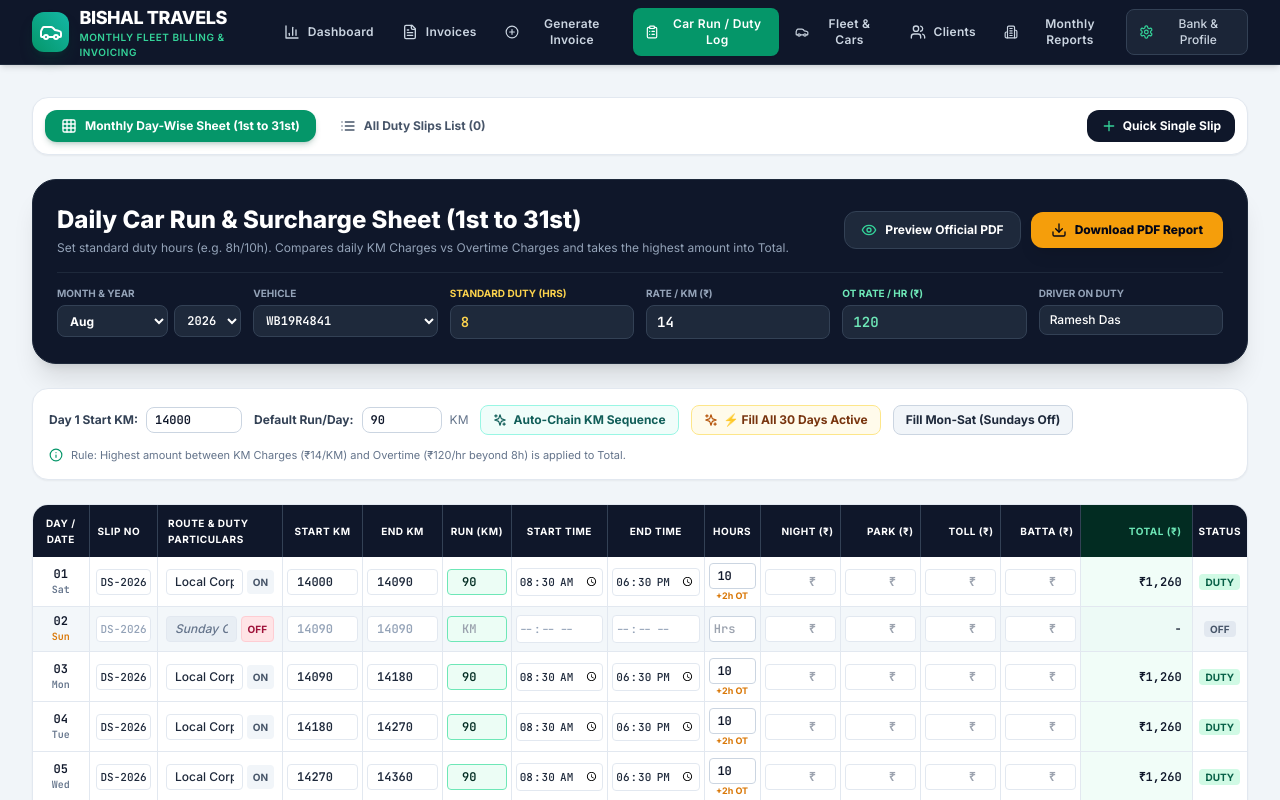
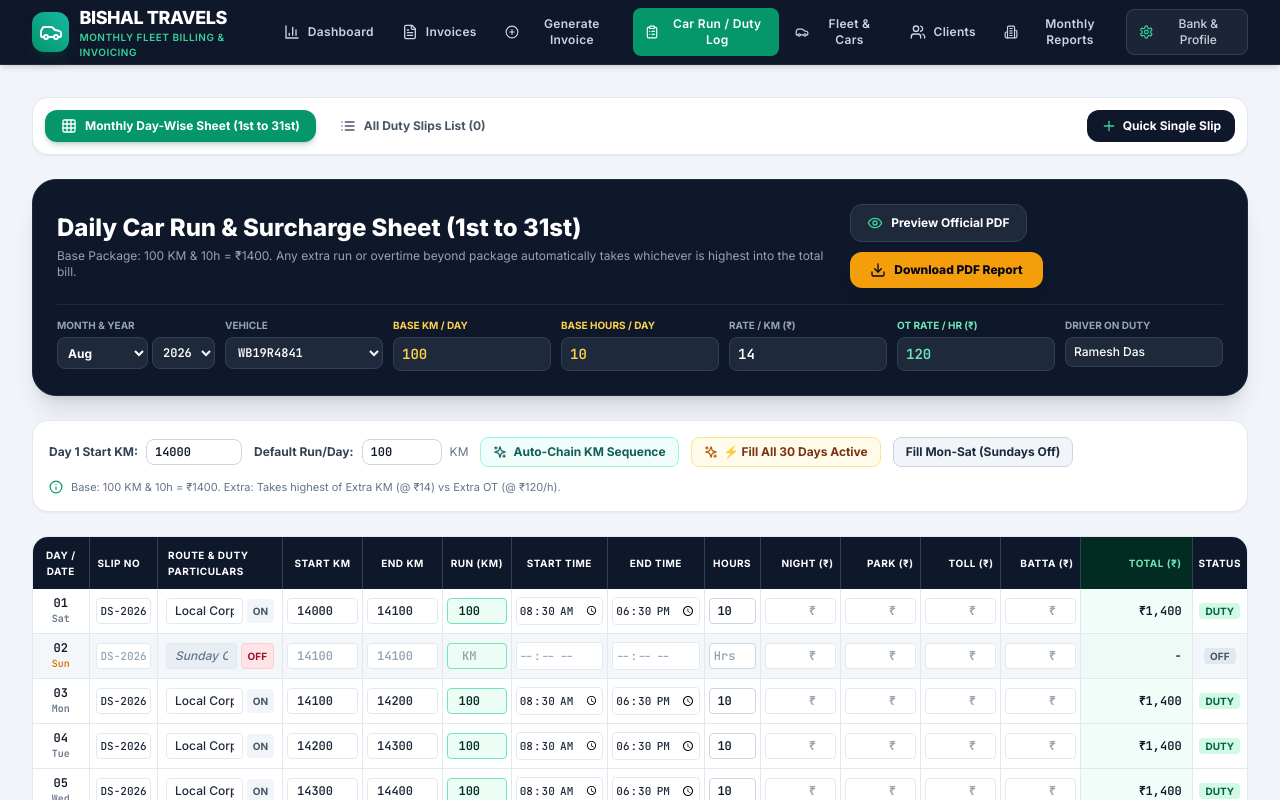
Before and after one commit to Rahulrock-1/bishal-travels, a React (Vite) app: page / in a window 1280 px wide. Both pictures are taken after a click on the button "Log Daily Car Run / Duty Slip". Shown: the top 800 px of the page. Built offline with nearby package versions, Linux system fonts and the light colour scheme.

Commit message:
feat: implement Base Package (Default KM & Hours) with highest extra rule (Extra KM vs Extra OT)

```diff
--- a/src/components/dutyslips/MonthlyLogSheetEditor.tsx
+++ b/src/components/dutyslips/MonthlyLogSheetEditor.tsx
@@ -73,15 +73,16 @@ export const MonthlyLogSheetEditor: React.FC<{ onClose?: () => void }> = ({ onCl
   const [selectedClientId, setSelectedClientId] = useState<string>(clients[0]?.id || '');
   const [driverName, setDriverName] = useState<string>(vehicles[0]?.driverName || '');
 
-  // Pricing & Standard Duty Time configuration
+  // Base Contract Package Configuration (e.g. 100 KM & 10 Hours @ ₹18/KM, OT ₹90/hr)
   const currentVeh = vehicles.find(v => v.id === selectedVehicleId) || vehicles[0];
-  const [defaultDutyHours, setDefaultDutyHours] = useState<number>(8); // Editable standard duty hours (e.g. 8h, 10h, 12h)
-  const [ratePerKm, setRatePerKm] = useState<number>(currentVeh?.ratePerKm || 14);
-  const [overtimeRatePerHour, setOvertimeRatePerHour] = useState<number>(currentVeh?.ratePerHour || 100);
+  const [defaultBaseKm, setDefaultBaseKm] = useState<number>(100); // Default daily base package KM (e.g. 100 KM)
+  const [defaultDutyHours, setDefaultDutyHours] = useState<number>(10); // Default daily base package Hours (e.g. 10 Hours)
+  const [ratePerKm, setRatePerKm] = useState<number>(currentVeh?.ratePerKm || 18);
+  const [overtimeRatePerHour, setOvertimeRatePerHour] = useState<number>(currentVeh?.ratePerHour || 90);
 
   // Starting base odometer for Day 1
   const [initialStartKm, setInitialStartKm] = useState<number>(14000);
-  const [dailyAvgKm, setDailyAvgKm] = useState<number>(90);
+  const [dailyAvgKm, setDailyAvgKm] = useState<number>(100);
   const [saveSuccessMsg, setSaveSuccessMsg] = useState<string | null>(null);
   const [isPreviewOpen, setIsPreviewOpen] = useState<boolean>(false);
   const [isDownloadingPdf, setIsDownloadingPdf] = useState<boolean>(false);
@@ -93,12 +94,13 @@ export const MonthlyLogSheetEditor: React.FC<{ onClose?: () => void }> = ({ onCl
     const veh = vehicles.find(v => v.id === selectedVehicleId);
     if (veh) {
       setDriverName(veh.driverName || '');
-      setRatePerKm(veh.ratePerKm || 14);
-      setOvertimeRatePerHour(veh.ratePerHour || 100);
+      setRatePerKm(veh.ratePerKm || 18);
+      setOvertimeRatePerHour(veh.ratePerHour || 90);
     }
   }, [selectedVehicleId, vehicles]);
 
-  // Compute row total amount (Takes HIGHEST amount between KM Charges vs Overtime Charges + Surcharges)
+  // Compute row total amount:
+  // Base Package (Default KM * Rate/KM) + Highest Extra Charge (Extra KM vs Extra Hours beyond defaults) + Surcharges
   const computeRowTotal = (
     km: number,
     totalHrs: number,
@@ -108,13 +110,30 @@ export const MonthlyLogSheetEditor: React.FC<{ onClose?: () => void }> = ({ onCl
     batta: number,
     kmRate: number,
     otRate: number,
-    baseDutyHrs: number
+    baseDutyHrs: number,
+    baseDutyKm: number
   ) => {
-    const kmCost = (km || 0) * kmRate;
+    // If no work was done (0 KM and 0 Hrs), return only surcharges if any
+    if ((km || 0) === 0 && (totalHrs || 0) === 0) {
+      return (night || 0) + (parking || 0) + (toll || 0) + (batta || 0);
+    }
+
+    // 1. Daily Base Package (e.g. 100 KM * ₹18 = ₹1800)
+    const basePackageAmount = baseDutyKm * kmRate;
+
+    // 2. Extra KM beyond base package (e.g. 200 KM - 100 KM = 100 KM extra * ₹18 = ₹1800)
+    const extraKm = Math.max(0, (km || 0) - baseDutyKm);
+    const extraKmCost = extraKm * kmRate;
+
+    // 3. Extra Hours beyond base duty (e.g. 12h - 10h = 2h extra * ₹90 = ₹180)
     const extraHrs = Math.max(0, (totalHrs || 0) - baseDutyHrs);
-    const otCost = extraHrs * otRate;
-    const higherDutyCharge = Math.max(kmCost, otCost);
-    return higherDutyCharge + (night || 0) + (parking || 0) + (toll || 0) + (batta || 0);
+    const extraHourCost = extraHrs * otRate;
+
+    // 4. Take whichever extra charge is HIGHEST after default hours and KM
+    const highestExtraCost = Math.max(extraKmCost, extraHourCost);
+
+    // 5. Total Daily Amount
+    return basePackageAmount + highestExtraCost + (night || 0) + (parking || 0) + (toll || 0) + (batta || 0);
   };
 
   // Generate rows for all days in the selected month & year
@@ -152,7 +171,8 @@ export const MonthlyLogSheetEditor: React.FC<{ onClose?: () => void }> = ({ onCl
           existing.driverBatta,
           ratePerKm,
           overtimeRatePerHour,
-          defaultDutyHours
+          defaultDutyHours,
+          defaultBaseKm
         );
 
         generatedRows.push({
@@ -205,7 +225,8 @@ export const MonthlyLogSheetEditor: React.FC<{ onClose?: () => void }> = ({ onCl
           0,
           ratePerKm,
           overtimeRatePerHour,
-          defaultDutyHours
+          defaultDutyHours,
+          defaultBaseKm
         );
 
         generatedRows.push({
@@ -237,7 +258,7 @@ export const MonthlyLogSheetEditor: React.FC<{ onClose?: () => void }> = ({ onCl
     setRows(generatedRows);
   }, [selectedYear, selectedMonth, selectedVehicleId]);
 
-  // Recalculate row totals if user changes ratePerKm, overtimeRatePerHour, or defaultDutyHours
+  // Recalculate row totals if user changes ratePerKm, overtimeRatePerHour, defaultDutyHours, or defaultBaseKm
   useEffect(() => {
     setRows(prev => prev.map(row => {
       if (row.isOffDay) return row;
@@ -252,7 +273,8 @@ export const MonthlyLogSheetEditor: React.FC<{ onClose?: () => void }> = ({ onCl
         row.driverBatta,
         ratePerKm,
         overtimeRatePerHour,
-        defaultDutyHours
+        defaultDutyHours,
+        defaultBaseKm
       );
       return {
         ...row,
@@ -261,7 +283,7 @@ export const MonthlyLogSheetEditor: React.FC<{ onClose?: () => void }> = ({ onCl
         dayTotalAmount: total
       };
     }));
-  }, [ratePerKm, overtimeRatePerHour, defaultDutyHours]);
+  }, [ratePerKm, overtimeRatePerHour, defaultDutyHours, defaultBaseKm]);
 
   // Handle single row cell update
   const handleRowChange = (index: number, field: keyof DailyRowData, val: any) => {
@@ -302,7 +324,7 @@ export const MonthlyLogSheetEditor: React.FC<{ onClose?: () => void }> = ({ onCl
         row.overtimeCharges = row.extraHours * overtimeRatePerHour;
       }
 
-      // Re-calculate day total (Overtime automatically included!)
+      // Re-calculate day total using the base package + highest extra rule!
       row.dayTotalAmount = row.isOffDay ? 0 : computeRowTotal(
         row.totalKm,
         row.totalHours,
@@ -312,7 +334,8 @@ export const MonthlyLogSheetEditor: React.FC<{ onClose?: () => void }> = ({ onCl
         Number(row.driverBatta) || 0,
         ratePerKm,
         overtimeRatePerHour,
-        defaultDutyHours
+        defaultDutyHours,
+        defaultBaseKm
       );
 
       copy[index] = row;
@@ -353,7 +376,8 @@ export const MonthlyLogSheetEditor: React.FC<{ onClose?: () => void }> = ({ onCl
           row.driverBatta,
           ratePerKm,
           overtimeRatePerHour,
-          defaultDutyHours
+          defaultDutyHours,
+          defaultBaseKm
         );
 
         return {
@@ -399,7 +423,8 @@ export const MonthlyLogSheetEditor: React.FC<{ onClose?: () => void }> = ({ onCl
           0,
           ratePerKm,
           overtimeRatePerHour,
-          defaultDutyHours
+          defaultDutyHours,
+          defaultBaseKm
         );
 
         return {
@@ -439,7 +464,8 @@ export const MonthlyLogSheetEditor: React.FC<{ onClose?: () => void }> = ({ onCl
         0,
         ratePerKm,
         overtimeRatePerHour,
-        defaultDutyHours
+        defaultDutyHours,
+        defaultBaseKm
       );
 
       copy[index] = {
@@ -542,7 +568,7 @@ export const MonthlyLogSheetEditor: React.FC<{ onClose?: () => void }> = ({ onCl
               Daily Car Run & Surcharge Sheet (1st to 31st)
             </h2>
             <p className="text-xs text-slate-400 mt-1">
-              Set standard duty hours (e.g. 8h/10h). Compares daily KM Charges vs Overtime Charges and takes the highest amount into Total.
+              Base Package: {defaultBaseKm} KM & {defaultDutyHours}h = ₹{defaultBaseKm * ratePerKm}. Any extra run or overtime beyond package automatically takes whichever is highest into the total bill.
             </p>
           </div>
 
@@ -567,16 +593,16 @@ export const MonthlyLogSheetEditor: React.FC<{ onClose?: () => void }> = ({ onCl
         </div>
 
         {/* Selection & Rate Settings Bar */}
-        <div className="grid grid-cols-1 sm:grid-cols-6 gap-3 pt-3 border-t border-slate-800 text-xs">
+        <div className="grid grid-cols-2 sm:grid-cols-7 gap-2.5 pt-3 border-t border-slate-800 text-xs">
           <div>
             <label className="block text-[10px] uppercase font-bold text-slate-400 mb-1">
               Month & Year
             </label>
-            <div className="flex gap-1.5">
+            <div className="flex gap-1">
               <select
                 value={selectedMonth}
                 onChange={e => setSelectedMonth(Number(e.target.value))}
-                className="w-full px-2 py-1.5 bg-slate-800 text-white border border-slate-700 rounded-lg font-bold text-xs"
+                className="w-full px-1.5 py-1.5 bg-slate-800 text-white border border-slate-700 rounded-lg font-bold text-xs"
               >
                 {Array.from({ length: 12 }).map((_, i) => (
                   <option key={i} value={i}>
@@ -588,7 +614,7 @@ export const MonthlyLogSheetEditor: React.FC<{ onClose?: () => void }> = ({ onCl
               <select
                 value={selectedYear}
                 onChange={e => setSelectedYear(Number(e.target.value))}
-                className="px-2 py-1.5 bg-slate-800 text-white border border-slate-700 rounded-lg font-mono font-bold text-xs"
+                className="px-1.5 py-1.5 bg-slate-800 text-white border border-slate-700 rounded-lg font-mono font-bold text-xs"
               >
                 <option value={2025}>2025</option>
                 <option value={2026}>2026</option>
@@ -616,14 +642,27 @@ export const MonthlyLogSheetEditor: React.FC<{ onClose?: () => void }> = ({ onCl
 
           <div>
             <label className="block text-[10px] uppercase font-bold text-amber-300 mb-1">
-              Standard Duty (Hrs)
+              Base KM / Day
+            </label>
+            <input
+              type="number"
+              value={defaultBaseKm}
+              onChange={e => setDefaultBaseKm(Number(e.target.value))}
+              className="w-full px-2 py-1.5 bg-slate-800 text-amber-300 border border-slate-700 rounded-lg font-mono font-black text-sm"
+              placeholder="e.g. 100"
+            />
+          </div>
+
+          <div>
+            <label className="block text-[10px] uppercase font-bold text-amber-300 mb-1">
+              Base Hours / Day
             </label>
             <input
               type="number"
               value={defaultDutyHours}
               onChange={e => setDefaultDutyHours(Number(e.target.value))}
-              className="w-full px-2.5 py-1.5 bg-slate-800 text-amber-300 border border-slate-700 rounded-lg font-mono font-black text-sm"
-              placeholder="e.g. 8"
+              className="w-full px-2 py-1.5 bg-slate-800 text-amber-300 border border-slate-700 rounded-lg font-mono font-black text-sm"
+              placeholder="e.g. 10"
             />
           </div>
 
@@ -635,8 +674,8 @@ export const MonthlyLogSheetEditor: React.FC<{ onClose?: () => void }> = ({ onCl
               type="number"
               value={ratePerKm}
               onChange={e => setRatePerKm(Number(e.target.value))}
-              className="w-full px-2.5 py-1.5 bg-slate-800 text-white border border-slate-700 rounded-lg font-mono font-bold text-sm"
-              placeholder="e.g. 14"
+              className="w-full px-2 py-1.5 bg-slate-800 text-white border border-slate-700 rounded-lg font-mono font-bold text-sm"
+              placeholder="e.g. 18"
             />
           </div>
 
@@ -648,8 +687,8 @@ export const MonthlyLogSheetEditor: React.FC<{ onClose?: () => void }> = ({ onCl
               type="number"
               value={overtimeRatePerHour}
               onChange={e => setOvertimeRatePerHour(Number(e.target.value))}
-              className="w-full px-2.5 py-1.5 bg-slate-800 text-emerald-300 border border-slate-700 rounded-lg font-mono font-bold text-sm"
-              placeholder="e.g. 100"
+              className="w-full px-2 py-1.5 bg-slate-800 text-emerald-300 border border-slate-700 rounded-lg font-mono font-bold text-sm"
+              placeholder="e.g. 90"
             />
           </div>
 
@@ -661,7 +700,7 @@ export const MonthlyLogSheetEditor: React.FC<{ onClose?: () => void }> = ({ onCl
               type="text"
               value={driverName}
               onChange={e => setDriverName(e.target.value)}
-              className="w-full px-2.5 py-1.5 bg-slate-800 text-white border border-slate-700 rounded-lg font-medium text-xs"
+              className="w-full px-2 py-1.5 bg-slate-800 text-white border border-slate-700 rounded-lg font-medium text-xs"
               placeholder="Driver Name"
             />
           </div>
@@ -711,7 +750,7 @@ export const MonthlyLogSheetEditor: React.FC<{ onClose?: () => void }> = ({ onCl
           <button
             onClick={() => handleFillAllDaysActive(true)}
             className="px-3 py-1.5 bg-amber-50 hover:bg-amber-100 text-amber-900 border border-amber-200 rounded-lg font-bold flex items-center gap-1.5 transition-colors"
-            title="Fill all 30/31 days with daily run (e.g. 80 KM/day)"
+            title={`Fill all 30/31 days with ${dailyAvgKm} KM run`}
           >
             <Sparkles className="w-3.5 h-3.5 text-amber-700" />
             <span>⚡ Fill All 30 Days Active</span>
@@ -728,7 +767,7 @@ export const MonthlyLogSheetEditor: React.FC<{ onClose?: () => void }> = ({ onCl
 
         <div className="flex items-center gap-2 text-slate-500 text-[11px]">
           <Info className="w-3.5 h-3.5 text-emerald-600" />
-          <span>Rule: Highest amount between KM Charges (₹{ratePerKm}/KM) and Overtime (₹{overtimeRatePerHour}/hr beyond {defaultDutyHours}h) is applied to Total.</span>
+          <span>Base: {defaultBaseKm} KM & {defaultDutyHours}h = ₹{defaultBaseKm * ratePerKm}. Extra: Takes highest of Extra KM (@ ₹{ratePerKm}) vs Extra OT (@ ₹{overtimeRatePerHour}/h).</span>
         </div>
       </div>
 
@@ -760,6 +799,7 @@ export const MonthlyLogSheetEditor: React.FC<{ onClose?: () => void }> = ({ onCl
                 const isSun = row.isSunday;
                 const isOff = row.isOffDay;
                 const hasOt = row.extraHours > 0;
+                const hasExtraKm = row.totalKm > defaultBaseKm;
 
                 return (
                   <tr
@@ -843,6 +883,7 @@ export const MonthlyLogSheetEditor: React.FC<{ onClose?: () => void }> = ({ onCl
 
                     {/* Total KM Run (Directly Editable) */}
                     <td className="py-1.5 px-1 border-r border-slate-200 text-center">
+                      <div className="flex flex-col items-center">
                         <input
                           type="number"
                           value={row.totalKm || ''}
@@ -851,6 +892,12 @@ export const MonthlyLogSheetEditor: React.FC<{ onClose?: () => void }> = ({ onCl
                           className="w-full px-1 py-1 text-xs font-mono font-black text-center border border-emerald-300 rounded bg-emerald-50 text-emerald-950 focus:bg-white focus:ring-2 focus:ring-emerald-500"
                           disabled={isOff}
                         />
+                        {hasExtraKm && !isOff && (
+                          <span className="text-[9px] font-bold text-emerald-700 leading-none mt-0.5">
+                            +{row.totalKm - defaultBaseKm} KM extra
+                          </span>
+                        )}
+                      </div>
                     </td>
 
                     {/* Start Time */}
@@ -888,7 +935,7 @@ export const MonthlyLogSheetEditor: React.FC<{ onClose?: () => void }> = ({ onCl
                           disabled={isOff}
                         />
                         {hasOt && !isOff && (
-                          <span className="text-[9px] font-bold text-amber-600 leading-none mt-0.5" title={`+${row.extraHours}h Overtime auto-added to Total`}>
+                          <span className="text-[9px] font-bold text-amber-600 leading-none mt-0.5" title={`+${row.extraHours}h Overtime beyond ${defaultDutyHours}h`}>
                             +{row.extraHours}h OT
                           </span>
                         )}
@@ -943,7 +990,7 @@ export const MonthlyLogSheetEditor: React.FC<{ onClose?: () => void }> = ({ onCl
                       />
                     </td>
 
-                    {/* Calculated Day Total Amount (Includes KM + Overtime + Surcharges) */}
+                    {/* Calculated Day Total Amount (Base Package + Highest of Extra KM vs Extra Hours + Surcharges) */}
                     <td className="py-1.5 px-2.5 text-right border-r border-slate-200 font-mono font-black text-slate-900 bg-emerald-50/70 text-xs">
                       {isOff ? '-' : `₹${row.dayTotalAmount.toLocaleString('en-IN')}`}
                     </td>
@@ -1011,7 +1058,7 @@ export const MonthlyLogSheetEditor: React.FC<{ onClose?: () => void }> = ({ onCl
               Monthly Net Amount: <span className="text-emerald-700 font-extrabold text-base font-mono">₹{grandTotalAmount.toLocaleString('en-IN')}</span>
             </h4>
             <p className="text-xs text-slate-500">
-              Auto-calculated from {totalMonthKm} KMs (@ ₹{ratePerKm}/KM) + overtime beyond {defaultDutyHours}h (@ ₹{overtimeRatePerHour}/hr) + ₹{totalMonthNight} Night + ₹{totalMonthParking + totalMonthToll} Parking/Toll + ₹{totalMonthBatta} Batta.
+              Calculated using Base Package ({defaultBaseKm} KM & {defaultDutyHours}h @ ₹{ratePerKm}/KM) + Highest Extra of (Extra KM vs Extra Hours @ ₹{overtimeRatePerHour}/h) + ₹{totalMonthNight} Night + ₹{totalMonthParking + totalMonthToll} Parking/Toll + ₹{totalMonthBatta} Batta.
             </p>
           </div>
         </div>
@@ -1059,7 +1106,7 @@ export const MonthlyLogSheetEditor: React.FC<{ onClose?: () => void }> = ({ onCl
           <div className="flex items-center justify-between p-3 bg-slate-900 text-white rounded-xl no-print">
             <span className="text-xs font-bold text-emerald-400 flex items-center gap-1.5">
               <Sparkles className="w-4 h-4" />
-              <span>Official Format (Overtime Included in Total Amount)</span>
+              <span>Official Format ({defaultBaseKm} KM & {defaultDutyHours}h Base Package + Highest Extra)</span>
             </span>
 
             <div className="flex items-center gap-2">
--- a/src/components/invoices/InvoiceViewModal.tsx
+++ b/src/components/invoices/InvoiceViewModal.tsx
@@ -98,18 +98,20 @@ export const InvoiceViewModal: React.FC = () => {
       if (slip) {
         const hours = slip.totalHours || 0;
         const km = slip.totalKm || 0;
-        const ot = slip.otherExpenses > 0 ? slip.otherExpenses : Math.max(0, hours - 8) * rateOt;
         const night = slip.nightCharges || 0;
         const parking = (slip.parkingCharges || 0) + (slip.tollCharges || 0);
-        const kmCharge = km * rateKm;
-        const higherDutyCharge = Math.max(kmCharge, ot);
-        const dayTotal = higherDutyCharge + night + parking;
+        const baseKm = 100;
+        const baseHrs = 10;
+        const basePrice = (km > 0 || hours > 0) ? baseKm * rateKm : 0;
+        const extraKmCharge = Math.max(0, km - baseKm) * rateKm;
+        const extraHourCharge = Math.max(0, hours - baseHrs) * rateOt;
+        const highestExtra = Math.max(extraKmCharge, extraHourCharge);
+        const dayTotal = basePrice + highestExtra + night + parking;
         const isOffDay = km === 0 && (slip.route?.toLowerCase().includes('off') || slip.route?.toLowerCase().includes('garage'));
 
-        if (!isOffDay && (km > 0 || hours > 0 || ot > 0 || night > 0 || parking > 0)) {
+        if (!isOffDay && (km > 0 || hours > 0 || night > 0 || parking > 0)) {
           sumHours += hours;
           sumKm += km;
-          sumOt += ot;
           sumNight += night;
           sumParking += parking;
 
```
Also changed, not shown: 1 other file (tests, documents, lock files or other folders). Lines whose indentation alone changed are shown as unchanged.
